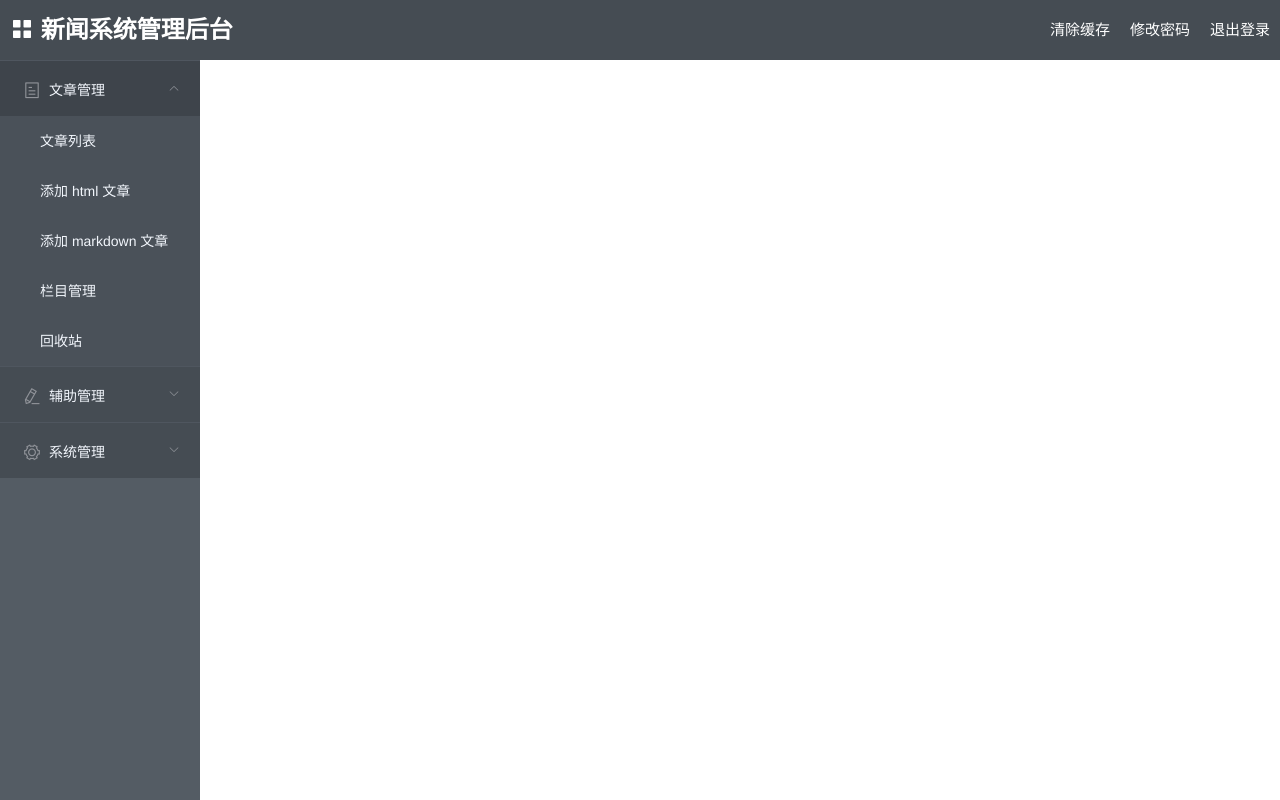
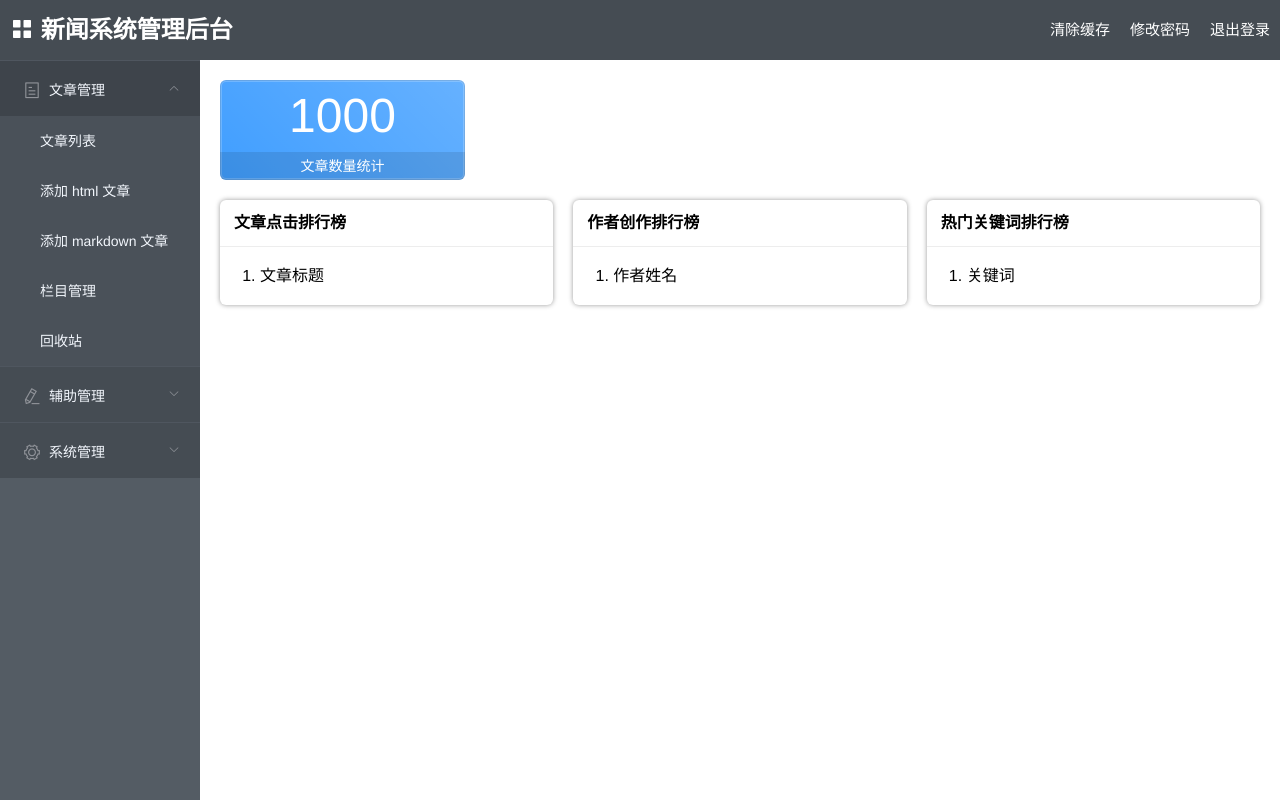
Before and after one commit to fengcms/python-restful-cms, a Vue app in the folder manage-fe/: page /#/ in a window 1280 px wide. Built offline with nearby package versions, Linux system fonts and the light colour scheme; no server answers.

Commit message:
样式完成

```diff
--- /dev/null
+++ b/manage-fe/src/style/views/_home.scss
@@ -0,0 +1,66 @@
+.manage_home {
+  &_count {
+    @extend .cf;
+    &_item {
+      float: left;
+      // 通过 calc 计算获得宽度
+      @include calc('width', '25% - 20px');
+      height: 100px;
+      margin: 10px;
+      border-radius: 6px;
+      overflow: hidden;
+      // 通过多重阴影模拟双线边框
+      box-shadow: 0 0 0 1px rgba($c00, .1) inset,
+                  0 0 0 2px rgba($cff, .2) inset;
+      // 通过渐变叠加渐变阴影 增加高光
+      @include jb(rgba($cff, .2), transparent, 45);
+
+      // 循环添加不同的背景颜色
+      @each $i, $color in (1: $blue, 2: $orange, 3: $cyan, 4: $green) {
+        &:nth-child(4n + #{$i}) {
+          background-color: $color;
+        }
+      }
+
+      em, span {
+        color: $cff;
+        display: block;
+        text-align: center;
+      }
+      em {
+        height: 72px;
+        line-height: 72px;
+        font-size: 48px;
+        font-style: normal;
+      }
+      span {
+        height: 28px;
+        line-height: 28px;
+        font-size: 14px;
+        background: rgba($c00, .1);
+      }
+    }
+  }
+
+  &_list {
+    @extend .cf;
+    &_item {
+      float: left;
+      @include calc('width', '100% / 3 - 20px');
+      margin: 10px;
+      border-radius: 6px;
+      box-shadow: 0 0 5px $c99;
+
+      h3 {
+        font-size: 16px;
+        padding: 14px;
+        margin: 0;
+        border-bottom: 1px solid $cdd;
+      }
+
+      ol {
+        line-height: 1.6;
+      }
+    }
+  }
+}
--- a/manage-fe/src/style/views/_main.scss
+++ b/manage-fe/src/style/views/_main.scss
@@ -1 +1,2 @@
 @import "login";
+@import "home";
--- a/manage-fe/src/views/home.vue
+++ b/manage-fe/src/views/home.vue
@@ -1,12 +1,41 @@
 <template>
   <div class="manage_home">
-
+    <div class="manage_home_count">
+      <div class="manage_home_count_item" v-for="i in count" :key="i.name">
+        <em>{{i.total}}</em>
+        <span>{{i.name}}</span>
+      </div>
+    </div>
+    <div class="manage_home_list">
+      <div class="manage_home_list_item">
+        <h3>文章点击排行榜</h3>
+        <ol>
+          <li v-for="i in hotArticle" :key="i.title">{{i.title}}</li>
+        </ol>
+      </div>
+      <div class="manage_home_list_item">
+        <h3>作者创作排行榜</h3>
+        <ol>
+          <li v-for="i in hotAuthor" :key="i.name">{{i.name}}</li>
+        </ol>
+      </div>
+      <div class="manage_home_list_item">
+        <h3>热门关键词排行榜</h3>
+        <ol>
+          <li v-for="i in hotTags" :key="i.tag">{{i.tag}}</li>
+        </ol>
+      </div>
+    </div>
   </div>
 </template>
 <script>
 export default {
   data () {
     return {
+      count: [{ name: '文章数量统计', total: 1000 }],
+      hotArticle: [{ title: '文章标题' }],
+      hotAuthor: [{ name: '作者姓名' }],
+      hotTags: [{ tag: '关键词' }]
     }
   },
   created () {
```
